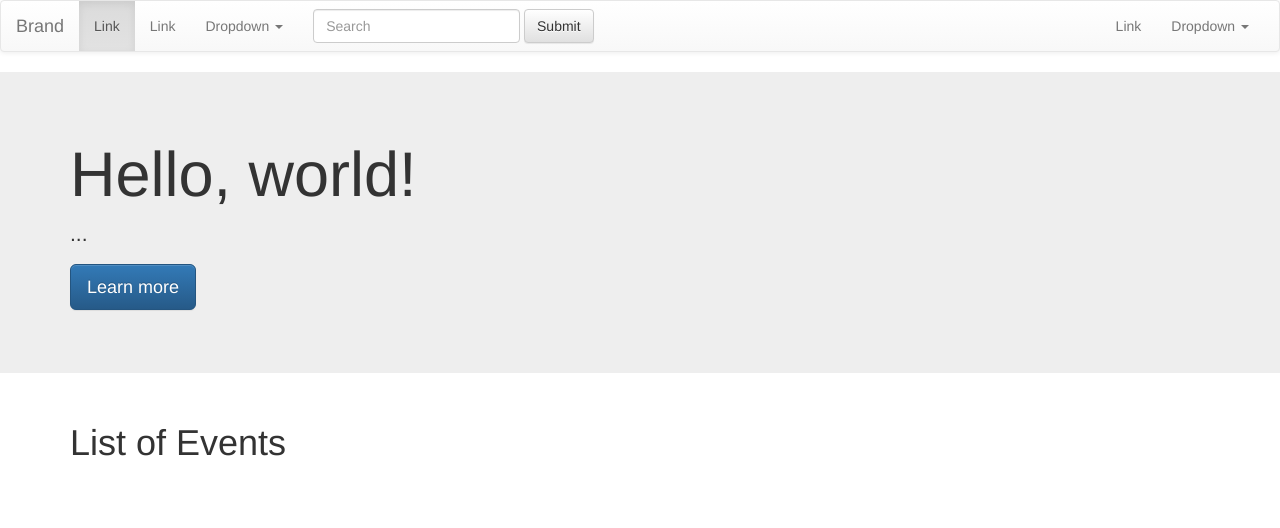
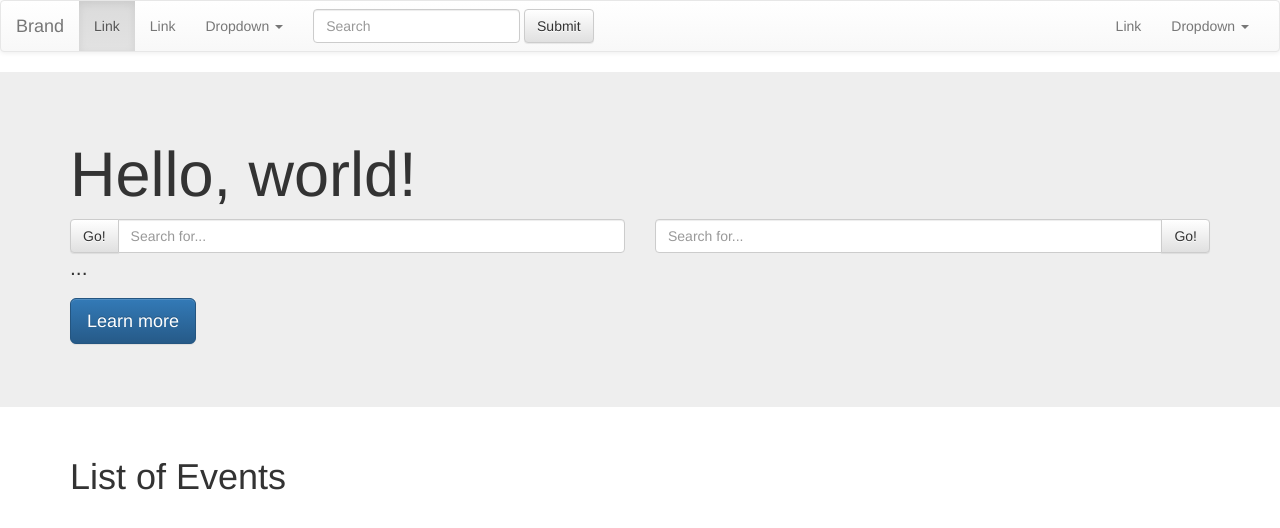
Before and after one commit to vtttn/event, a plain HTML site: page index.html in a window 1280 px wide. Drawn offline with nearby package versions, Linux system fonts and the light colour scheme; no server answers.

Commit message:
+ search/filter bar into jumbotron. fix later

```diff
--- a/index.html
+++ b/index.html
@@ -89,6 +89,24 @@
 		<div class="jumbotron">
 		  <div class="container">
 			<h1>Hello, world!</h1>
+				<div class="row">
+				  <div class="col-lg-6">
+				    <div class="input-group">
+				      <span class="input-group-btn">
+				        <button class="btn btn-default" type="button">Go!</button>
+				      </span>
+				      <input type="text" class="form-control" placeholder="Search for...">
+				    </div><!-- /input-group -->
+				  </div><!-- /.col-lg-6 -->
+				  <div class="col-lg-6">
+				    <div class="input-group">
+				      <input type="text" class="form-control" placeholder="Search for...">
+				      <span class="input-group-btn">
+				        <button class="btn btn-default" type="button">Go!</button>
+				      </span>
+				    </div><!-- /input-group -->
+				  </div><!-- /.col-lg-6 -->
+				</div><!-- /.row -->
 			  <p>...</p>
 			  <p><a class="btn btn-primary btn-lg" href="#" role="button">Learn more</a></p>
 		  </div>
```
